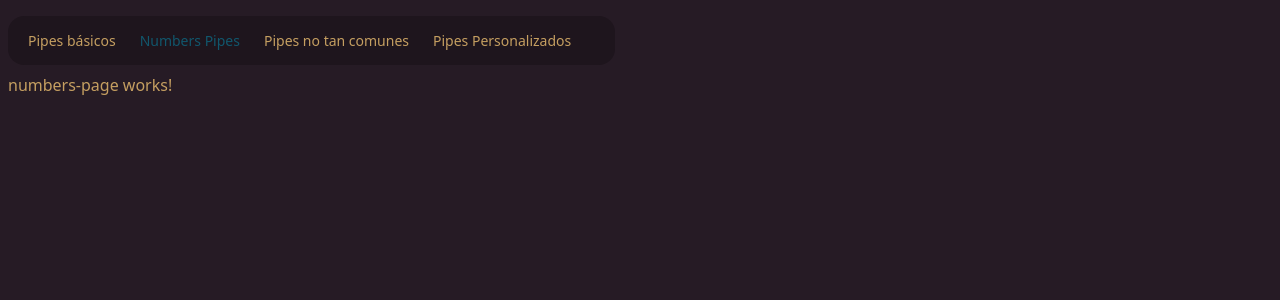
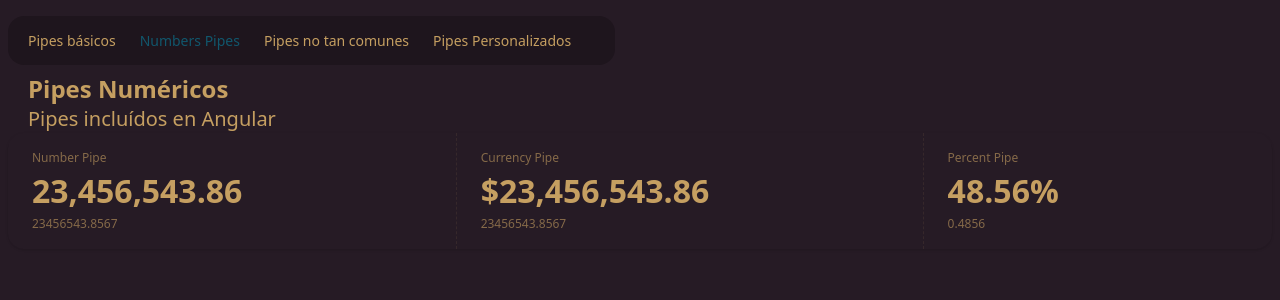
Before and after one commit to ClaudiaQuezadaRiquelme/FH-05-pipes-app, an Angular app: page /numbers in a window 1280 px wide. Shown: the top 300 px of the page. Built offline with nearby package versions, Linux system fonts and the light colour scheme.

Commit message:
numbers pipes, datePipe

```diff
--- a/src/app/pages/basic-page/basic-page.component.html
+++ b/src/app/pages/basic-page/basic-page.component.html
@@ -22,3 +22,20 @@
     <div class="stat-desc">{{ fullName() }}</div>
   </div>
 </div>
+
+<div class="divider"></div>
+
+<div class="stats stats-vertical lg:stats-horizontal shadow w-full">
+  <div class="stat">
+    <div class="stat-title">Date Pipe</div>
+    <div class="stat-value">{{ customDate() | date }}</div>
+    <div class="stat-desc">{{ customDate() }}</div>
+  </div>
+
+  <div class="stat">
+    <div class="stat-title">Date|short|GTM-6</div>
+    <div class="stat-value">{{ customDate() | date: 'short': 'GTM-6' }}</div>
+    <div class="stat-desc">{{ customDate() }}</div>
+  </div>
+
+</div>
--- a/src/app/pages/basic-page/basic-page.component.ts
+++ b/src/app/pages/basic-page/basic-page.component.ts
@@ -1,10 +1,11 @@
-import { LowerCasePipe, TitleCasePipe, UpperCasePipe } from '@angular/common';
+import { DatePipe, LowerCasePipe, TitleCasePipe, UpperCasePipe } from '@angular/common';
 import { Component, signal } from '@angular/core';
 
 @Component({
   selector: 'app-basic-page',
   imports: [
-    LowerCasePipe, UpperCasePipe, TitleCasePipe
+    LowerCasePipe, UpperCasePipe, TitleCasePipe,
+    DatePipe,
   ],
   templateUrl: './basic-page.component.html',
 })
@@ -12,4 +13,6 @@ export default class BasicPageComponent {
   nameLower = signal('zundamon');
   nameUpper = signal('ZUNDAMON');
   fullName  = signal('MoCHi mOcHI zuNdA');
+
+  customDate = signal(new Date());
 }
--- a/src/app/pages/numbers-page/numbers-page.component.html
+++ b/src/app/pages/numbers-page/numbers-page.component.html
@@ -1 +1,24 @@
-<p>numbers-page works!</p>
+<section class="mx-5">
+  <h1 class="text-2xl font-bold">Pipes Numéricos</h1>
+  <h3 class="text-xl font-thin">Pipes incluídos en Angular</h3>
+</section>
+
+<div class="stats stats-vertical lg:stats-horizontal shadow w-full">
+  <div class="stat">
+    <div class="stat-title">Number Pipe</div>
+    <div class="stat-value">{{ totalSells() | number:'1.0-2' }}</div>
+    <div class="stat-desc">{{ totalSells() }}</div>
+  </div>
+
+  <div class="stat">
+    <div class="stat-title">Currency Pipe</div>
+    <div class="stat-value">{{ totalSells() | currency: 'CAD': 'symbol-narrow': '1.2-2' }}</div>
+    <div class="stat-desc">{{ totalSells() }}</div>
+  </div>
+
+  <div class="stat">
+    <div class="stat-title">Percent Pipe</div>
+    <div class="stat-value">{{ percent() | percent: '1.2-2' }}</div>
+    <div class="stat-desc">{{ percent() }}</div>
+  </div>
+</div>
--- a/src/app/pages/numbers-page/numbers-page.component.ts
+++ b/src/app/pages/numbers-page/numbers-page.component.ts
@@ -1,10 +1,14 @@
-import { Component } from '@angular/core';
+import { CurrencyPipe, DecimalPipe, PercentPipe } from '@angular/common';
+import { Component, signal } from '@angular/core';
 
 @Component({
   selector: 'app-numbers-page',
-  imports: [],
+  imports: [
+    DecimalPipe, PercentPipe, CurrencyPipe
+  ],
   templateUrl: './numbers-page.component.html',
 })
 export default class NumbersPageComponent {
-
+  totalSells = signal(23_456_543.8567);
+  percent = signal(0.4856);
 }
```
